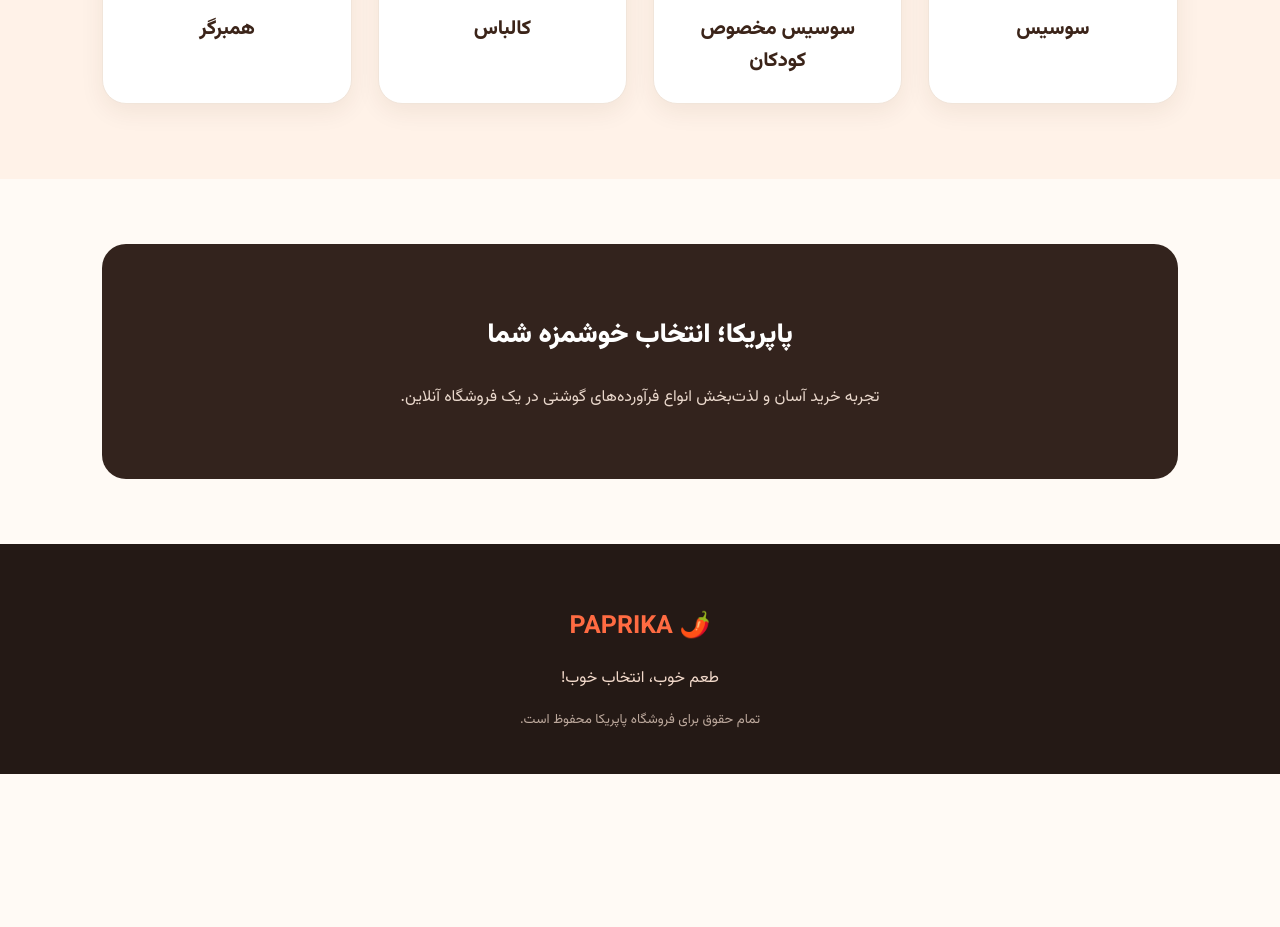
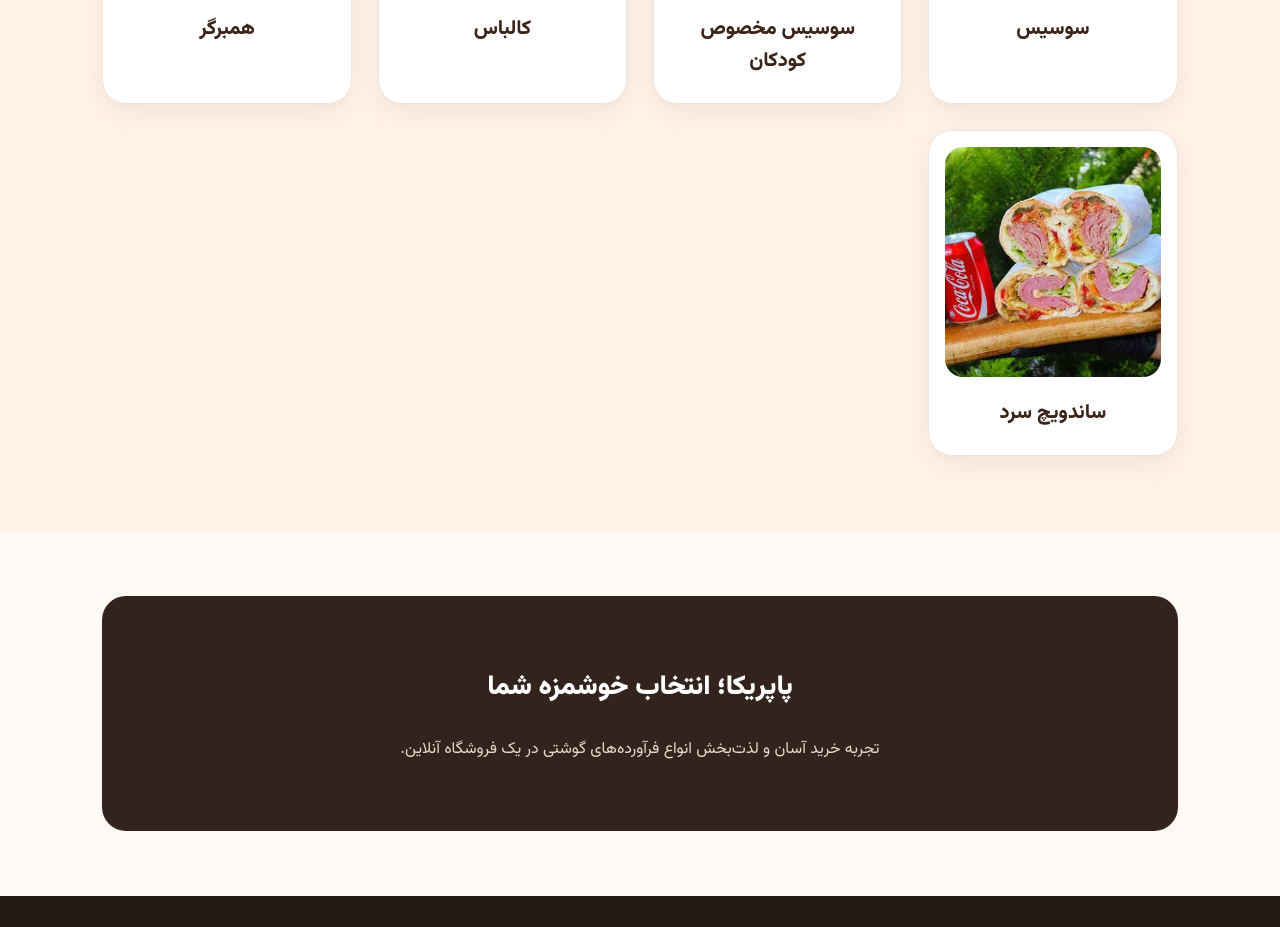
Before and after one commit to romistay/paprika-store, a React (Vite) app: page / in a window 1280 px wide. Shown: the part 1580-2507 px from the top of the page. Before the commit the page ends 2354 px from the top, so only its background shows below. Built offline with nearby package versions, Linux system fonts and the light colour scheme.

Commit message:
Update App.jsx

```diff
--- a/src/App.jsx
+++ b/src/App.jsx
@@ -34,6 +34,12 @@ const products = [
     name: "همبرگر",
     image: "/paprika-store/topimage-classic-hamburger-2019m04-800x534-curiosa-min.jpg",
     description: "همبرگر خوش‌طعم پاپریکا",
+  },
+    {
+    id: 5,
+    name: "ساندویچ سرد",
+    image: "/paprika-store/images.jpg",
+    description: "ساندویچ سرد خوشمزه و تازه پاپریکا",
   },
 ];
 
```
